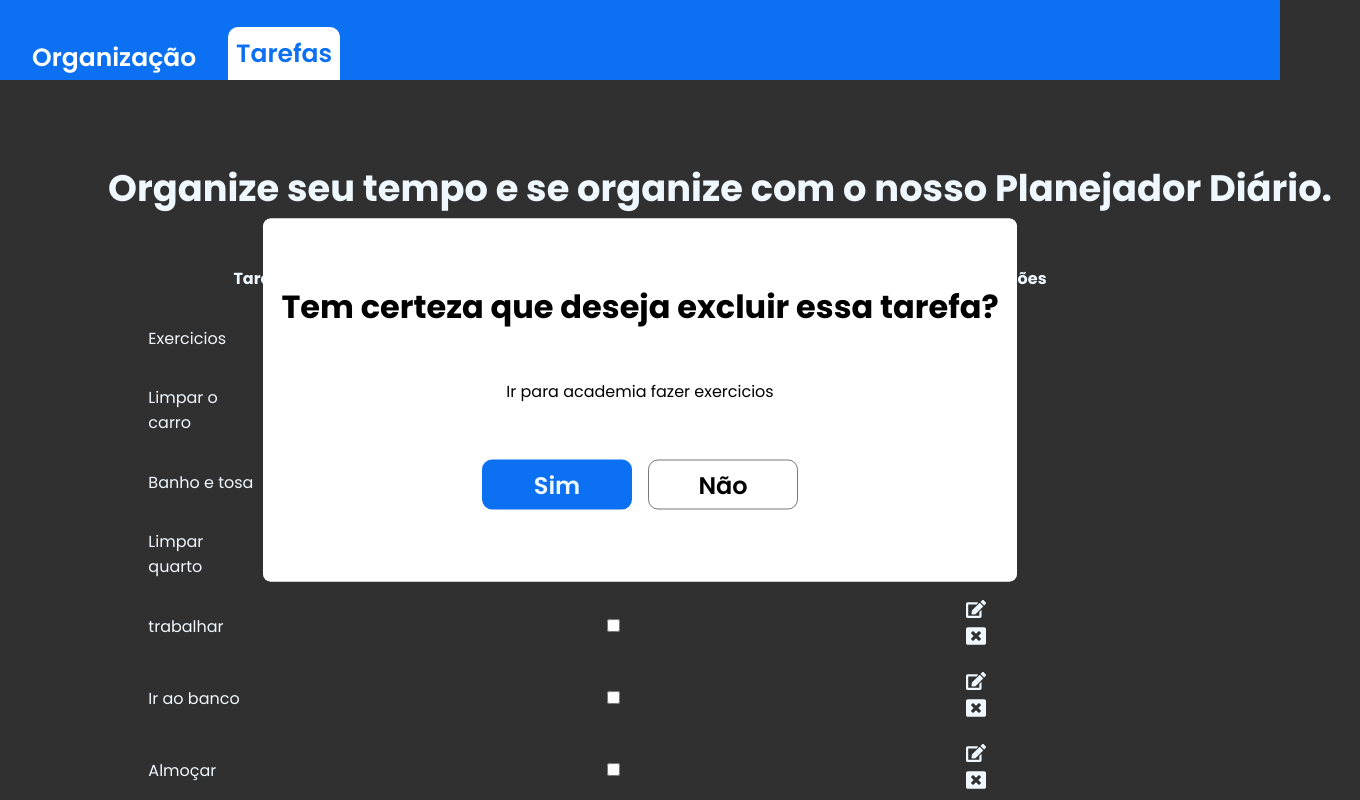
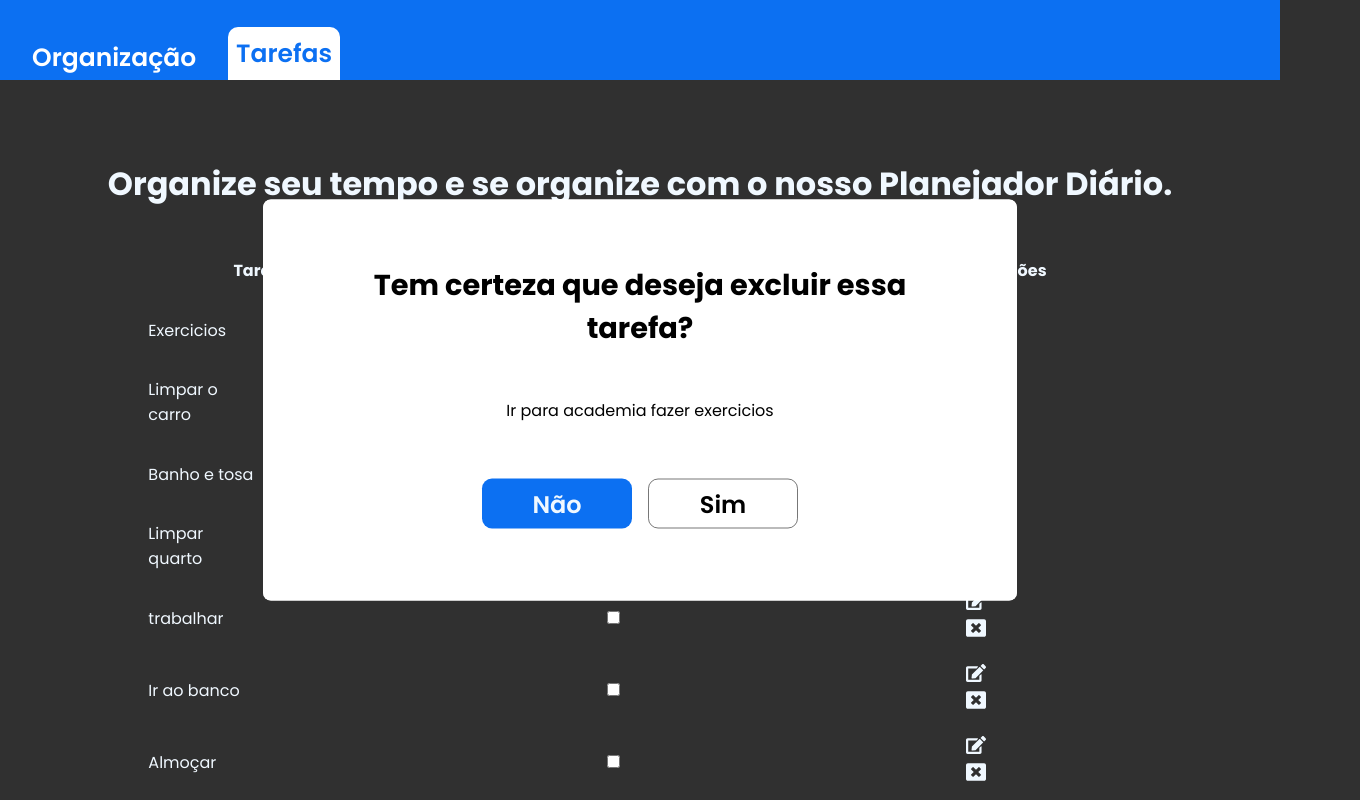
Before and after one commit to Marcelo-Anselmo/Desafio03-DNC, a React (Vite) app: page / in a window 1280 px wide. Both pictures are taken after a click on the icon 976 px from the left and 348 px from the top of the page. Shown: the top 800 px of the page, 1360 px wide, since content can reach past the window. Built offline with nearby package versions, Linux system fonts and the light colour scheme.

Commit message:
style{desktop-768p}

```diff
--- a/src/components/Modal/Modal.jsx
+++ b/src/components/Modal/Modal.jsx
@@ -9,8 +9,8 @@ const Modal = ({ isOpen, isClose, title, description }) => {
           <h1>{title}</h1>
           <p>{description}</p>
           <div className={styles.Btns}>
+            <button className={styles.BtnClose} onClick={() =>  isClose()}>Não</button>
             <button className={styles.BtnConfirm} disabled onClick={() =>  isClose()}>Sim</button>
-            <button className={styles.BtnClose} onClick={() =>  isClose()}>Não</button>
           </div>
         </div>
       </div>
--- a/src/components/Modal/Modal.module.scss
+++ b/src/components/Modal/Modal.module.scss
@@ -21,7 +21,7 @@
     border-radius: 8px;
 
     h1{
-        font-size: 2rem;
+        font-size: 1.8rem;
         font-weight: bold;
         color: black;
     }
@@ -47,17 +47,17 @@
 }
 
 .BtnConfirm{
-    background-color: $header-color;
-    color: aliceblue;
+    background-color: transparent;
+    color: black;
+    border: 1px solid rgba(0, 0, 0, 0.534) !important;
     font-weight: 600;
     font-size: 1.5rem;
     cursor: not-allowed;
 }
 
 .BtnClose{
-    background-color: transparent;
-    color: black;
-    border: 1px solid rgba(0, 0, 0, 0.534) !important;
+    background-color: $header-color;
+    color: aliceblue;
     font-weight: 600;
     font-size: 1.5rem;
     cursor: pointer;
--- a/src/components/TaskList/index.scss
+++ b/src/components/TaskList/index.scss
@@ -11,8 +11,8 @@
     }
 
     h1 {
-        font-size: 2.3rem;
-        width: 100vw;
+        font-size: 2rem;
+        width: 100%;
         text-align: center;
         margin-bottom: 3rem;
     }
```
